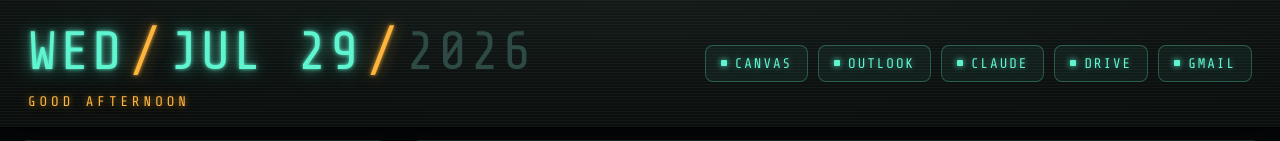
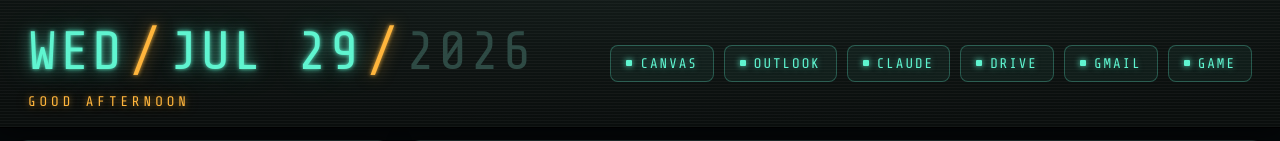
Before and after one commit to kthuebner/homepage, a plain HTML site: page index.html in a window 1280 px wide. Shown: the top 141 px of the page. Drawn offline with nearby package versions, Linux system fonts and the light colour scheme.

Commit message:
Add Game link to QUICK_LINKS in index.html

```diff
--- a/index.html
+++ b/index.html
@@ -316,6 +316,7 @@ const QUICK_LINKS = [
   { label: "Claude",  url: "https://claude.ai" },
   { label: "Drive",   url: "https://drive.google.com" },
   { label: "Gmail",   url: "https://mail.google.com" },
+  { label: "Game",    url: "https://kthuebner.github.io/homepage/huebgame.html" },
 ];
 (function () {
   const nav = document.getElementById('links');
```
